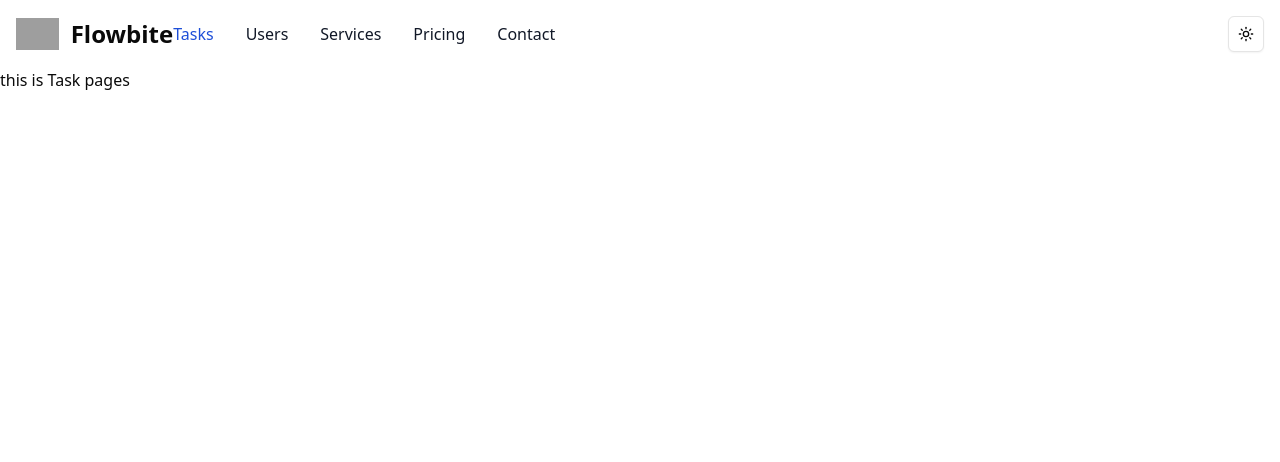
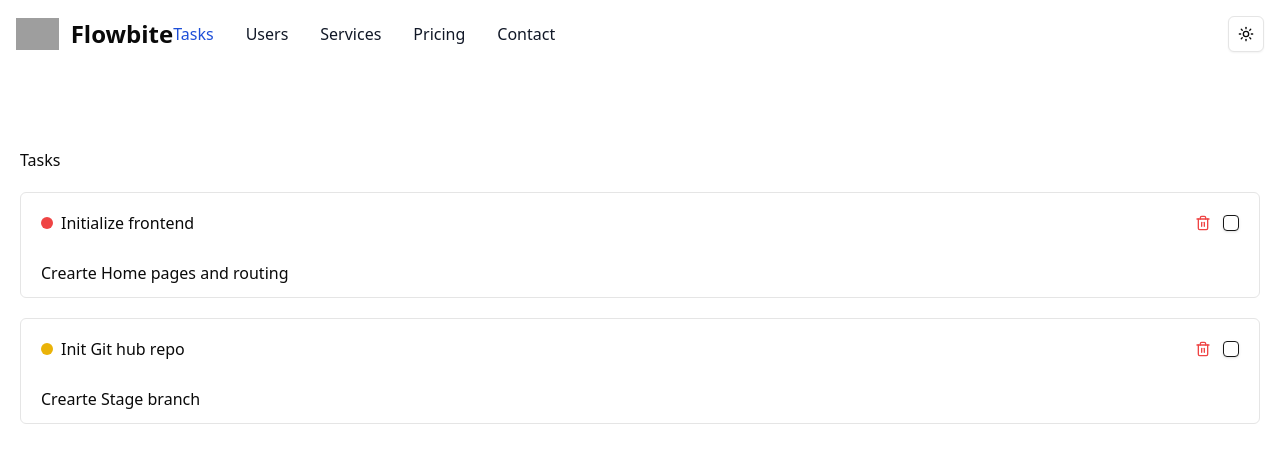
Before and after one commit to amithasanamithasan/U-M-S-Frontend, a React (Vite) app: page / in a window 1280 px wide. Shown: the top 462 px of the page. Built offline with nearby package versions, Linux system fonts and the light colour scheme; grey boxes are pictures that could not be loaded.

Commit message:
create card view for task

```diff
--- a/package.json
+++ b/package.json
@@ -10,6 +10,7 @@
     "preview": "vite preview"
   },
   "dependencies": {
+    "@radix-ui/react-checkbox": "^1.1.3",
     "@radix-ui/react-dropdown-menu": "^2.1.4",
     "@radix-ui/react-slot": "^1.1.1",
     "@reduxjs/toolkit": "^2.5.0",
--- a/src/app/features/counter/task/taskSlice.ts
+++ b/src/app/features/counter/task/taskSlice.ts
@@ -17,6 +17,14 @@
       isCompleted: false,
       priority: "High",
     },
+    {
+      id: "adadasdasd",
+      title: "Init Git hub  repo",
+      description: "Crearte Stage branch",
+      dueDate: "2025-11",
+      isCompleted: false,
+      priority: "Medium",
+    },
   ],
   filter: "all",
 };
--- /dev/null
+++ b/src/components/module/tasks/TaskCard.tsx
@@ -0,0 +1,35 @@
+import { Button } from "@/components/ui/button";
+import { Checkbox } from "@/components/ui/checkbox";
+import { cn } from "@/lib/utils";
+import { ITask } from "@/type";
+
+import { Trash2 } from "lucide-react";
+interface IProps {
+  task: ITask;
+}
+
+export default function TaskCard({ task }: IProps) {
+  return (
+    <div className="border px-5 py-3 rounded-md">
+      <div className="flex justify-between items-center">
+        <div className="flex gap-2 items-center">
+          <div
+            className={cn("size-3 rounded-full", {
+              "bg-green-500": task.priority === "Low",
+              "bg-yellow-500": task.priority === "Medium",
+              "bg-red-500": task.priority === "High",
+            })}
+          ></div>
+          <h1>{task.title}</h1>
+        </div>
+        <div className="flex gap-3 items-center">
+          <Button variant="link" className="p-0 text-red-500">
+            <Trash2 />
+          </Button>
+          <Checkbox />
+        </div>
+      </div>
+      <p className="mt-5">{task.description}</p>
+    </div>
+  );
+}
--- /dev/null
+++ b/src/components/ui/checkbox.tsx
@@ -0,0 +1,28 @@
+import * as React from "react"
+import * as CheckboxPrimitive from "@radix-ui/react-checkbox"
+import { Check } from "lucide-react"
+
+import { cn } from "@/lib/utils"
+
+const Checkbox = React.forwardRef<
+  React.ElementRef<typeof CheckboxPrimitive.Root>,
+  React.ComponentPropsWithoutRef<typeof CheckboxPrimitive.Root>
+>(({ className, ...props }, ref) => (
+  <CheckboxPrimitive.Root
+    ref={ref}
+    className={cn(
+      "peer h-4 w-4 shrink-0 rounded-sm border border-primary shadow focus-visible:outline-none focus-visible:ring-1 focus-visible:ring-ring disabled:cursor-not-allowed disabled:opacity-50 data-[state=checked]:bg-primary data-[state=checked]:text-primary-foreground",
+      className
+    )}
+    {...props}
+  >
+    <CheckboxPrimitive.Indicator
+      className={cn("flex items-center justify-center text-current")}
+    >
+      <Check className="h-4 w-4" />
+    </CheckboxPrimitive.Indicator>
+  </CheckboxPrimitive.Root>
+))
+Checkbox.displayName = CheckboxPrimitive.Root.displayName
+
+export { Checkbox }
--- a/src/pages/task.tsx
+++ b/src/pages/task.tsx
@@ -1,17 +1,23 @@
-import {
-  selectFilter,
-  selectTasks,
-} from "@/app/features/counter/task/taskSlice";
+import { selectTasks } from "@/app/features/counter/task/taskSlice";
 import { useAppSelector } from "@/app/hook";
+import TaskCard from "@/components/module/tasks/TaskCard";
 
 export default function Tasks() {
   const tasks = useAppSelector(selectTasks);
-  const filter = useAppSelector(selectFilter);
+
   console.log(tasks);
-  console.log(filter);
+
   return (
-    <div>
-      <h1>this is Task pages</h1>
+    <div className=" mx-auto max-w-7xl px-5 mt-20">
+      <div>
+        <h1>Tasks</h1>
+      </div>
+      <div className="space-y-5 mt-5">
+        {tasks.map((task) => (
+          <TaskCard task={task} />
+        ))}
+        {/* <TaskCard></TaskCard> */}
+      </div>
     </div>
   );
 }
```
Also changed, not shown: 1 other file (tests, documents, lock files or other folders).
